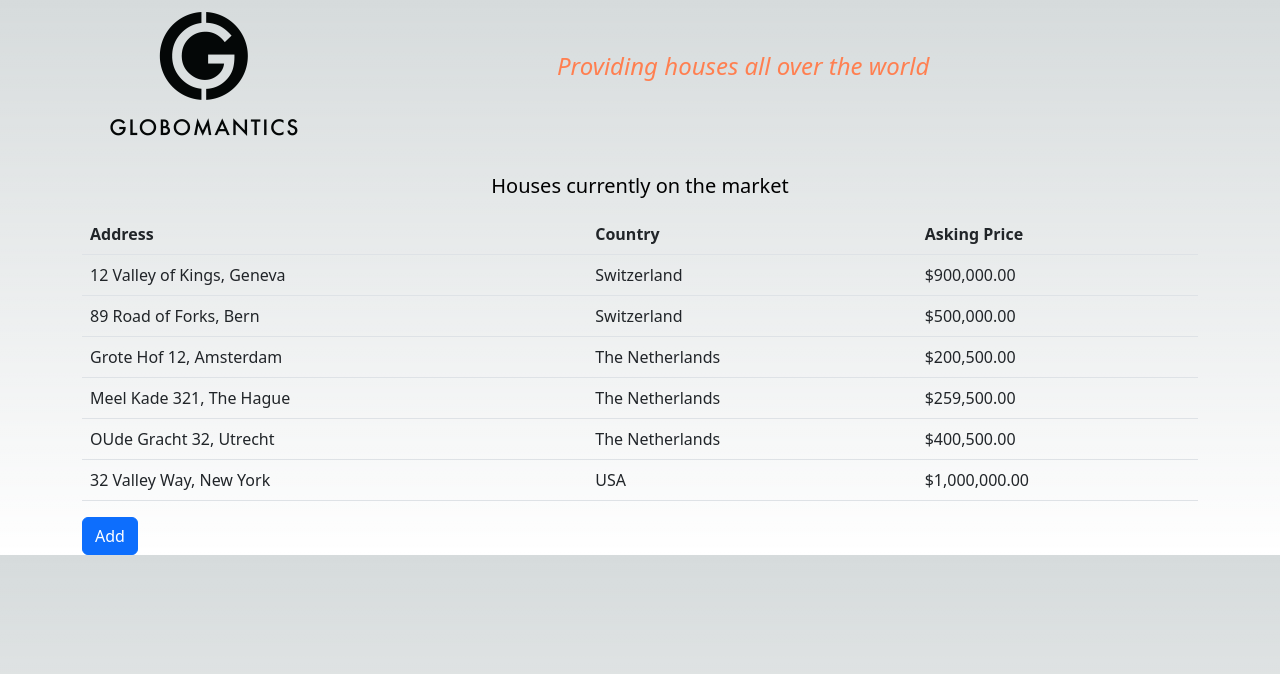
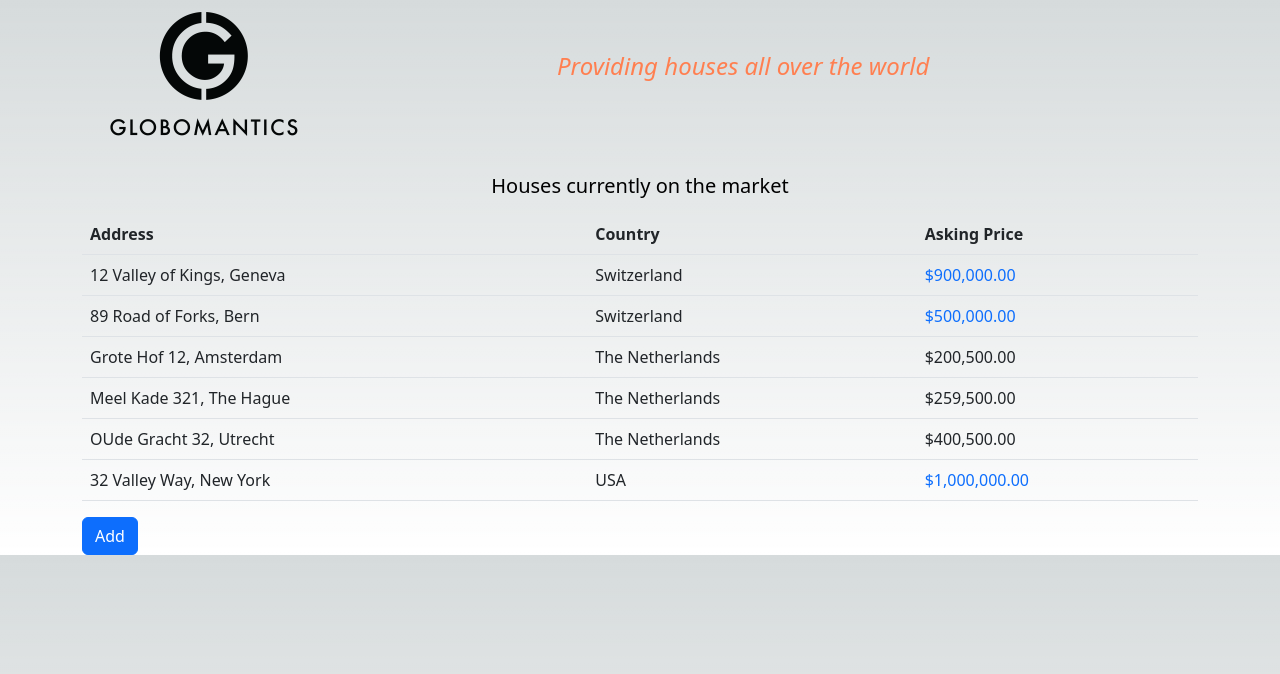
Before and after one commit to spawn57/pluralsight-react-fundementals, a Next.js app: page / in a window 1280 px wide. Shown: the top 674 px of the page. Built offline with nearby package versions, Linux system fonts and the light colour scheme.

Commit message:
added conditional formatting

```diff
--- a/components/houseRow.js
+++ b/components/houseRow.js
@@ -6,7 +6,9 @@
             <tr>
                 <td>{house.address}</td>
                 <td>{house.country}</td>
-                <td>{currencyFormatter.format(house.price)}</td>
+                <td className={`${house.price >= 500000 ? "text-primary" : ""}`}>
+                    {currencyFormatter.format(house.price)}
+                </td>
             </tr>
         </>
     )
```
